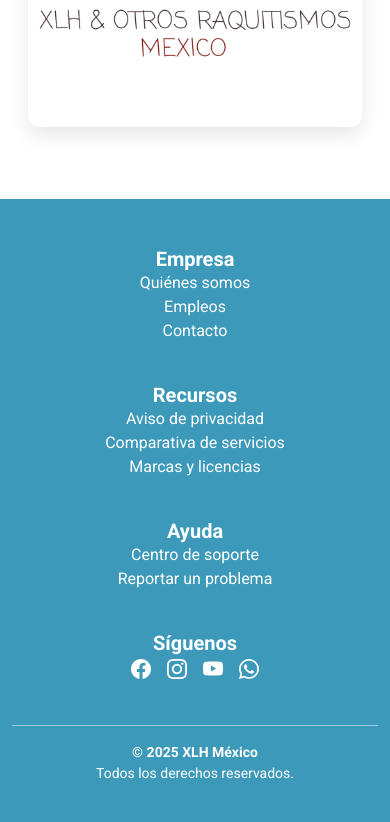
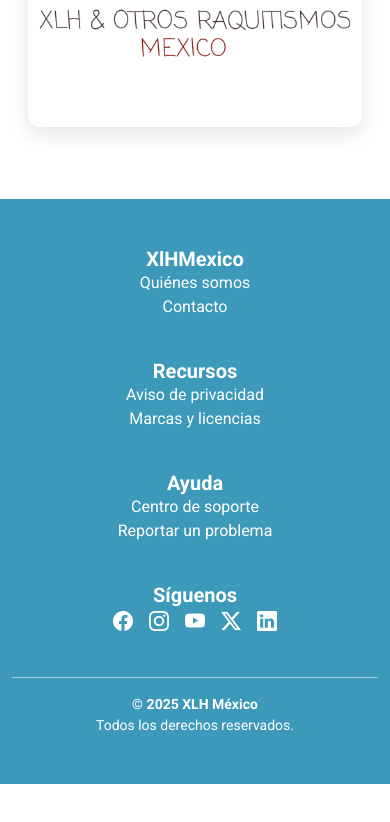
Before and after one commit to Quedo02/xlh-mexico, a Next.js app: page / in a window 390 px wide. Shown: the part 4184-5006 px from the top of the page. After the commit the page ends 4968 px from the top, so only its background shows below. Built offline with nearby package versions, Linux system fonts and the light colour scheme.

Commit message:
feature/navbar-footer

```diff
--- a/src/app/globals.css
+++ b/src/app/globals.css
@@ -589,7 +589,7 @@
     /* 👇 Nuevo comportamiento tipo tarjeta flotante */
     position: absolute;
     right: 1rem;
-    top: 100%; /* justo debajo de la navbar */
+    top: 91%; /* justo debajo de la navbar */
     width: auto;
     max-width: 280px;
     min-width: 200px;
@@ -600,7 +600,7 @@
   .navbar-nav {
     display: flex;
     flex-direction: column;
-    gap: 0.2rem;
+    gap: 0.5rem;
   }
 
   .navbar-nav .nav-item {
--- a/src/components/Footer.tsx
+++ b/src/components/Footer.tsx
@@ -6,10 +6,9 @@
             <div className="row text-center text-md-start">
                 {/* Columna Empresa */}
                 <div className="col-12 col-md-3 mb-4">
-                    <h5 className="fw-bold">Empresa</h5>
+                    <h5 className="fw-bold">XlHMexico</h5>
                     <ul className="list-unstyled">
-                        <li><a href="#" className="text-white text-decoration-none">Quiénes somos</a></li>
-                        <li><a href="#" className="text-white text-decoration-none">Empleos</a></li>
+                        <li><a href="/nosotros" className="text-white text-decoration-none">Quiénes somos</a></li>
                         <li><a href="#" className="text-white text-decoration-none">Contacto</a></li>
                     </ul>
                 </div>
@@ -18,7 +17,6 @@
                     <h5 className="fw-bold">Recursos</h5>
                     <ul className="list-unstyled">
                         <li><a href="#" className="text-white text-decoration-none">Aviso de privacidad</a></li>
-                        <li><a href="#" className="text-white text-decoration-none">Comparativa de servicios</a></li>
                         <li><a href="#" className="text-white text-decoration-none">Marcas y licencias</a></li>
                     </ul>
                 </div>
@@ -34,10 +32,11 @@
                 <div className="col-12 col-md-3 mb-4">
                     <h5 className="fw-bold">Síguenos</h5>
                     <div className="d-flex justify-content-center justify-content-md-start gap-3">
-                        <a href="#" className="text-white fs-5"><i className="bi bi-facebook"></i></a>
-                        <a href="#" className="text-white fs-5"><i className="bi bi-instagram"></i></a>
-                        <a href="#" className="text-white fs-5"><i className="bi bi-youtube"></i></a>
-                        <a href="#" className="text-white fs-5"><i className="bi bi-whatsapp"></i></a>
+                        <a href="https://www.facebook.com/XLHMexico" className="text-white fs-5"><i className="bi bi-facebook"></i></a>
+                        <a href="https://instagram.com/xlhmexico" className="text-white fs-5"><i className="bi bi-instagram"></i></a>
+                        <a href="https://www.youtube.com/channel/UCptD44u67BRvNuU-q8dtslg" className="text-white fs-5"><i className="bi bi-youtube"></i></a>
+                        <a href="https://twitter.com/xlhmexico" target="_blank" rel="noopener noreferrer" className="text-white fs-5"><i className="bi bi-twitter-x"></i></a>
+                        <a href="https://www.linkedin.com/in/xlh-mexico" target="_blank" rel="noopener noreferrer" className="text-white fs-5"><i className="bi bi-linkedin"></i></a>
                     </div>
                 </div>
             </div>
--- a/src/components/Navbar.tsx
+++ b/src/components/Navbar.tsx
@@ -38,13 +38,13 @@
         <div className="collapse navbar-collapse" id="navbarNav">
         <ul className="navbar-nav ms-auto gap-2 align-items-lg-center">
         {[
-            { href: "/inicio", label: "Inicio" },
+            { href: "/inicio", label: "Sobre el XLH" },
             { href: "/eventos", label: "Eventos" },
             { href: "/directorio", label: "Directorio" },
-            { href: "/material", label: "Material" },
+            { href: "/material", label: "Información" },
             { href: "/nosotros", label: "Nosotros" },
             { href: "/registro", label: "Registro" },
-            { href: "/servicios", label: "Servicios" },
+            // { href: "/servicios", label: "Servicios" },
         ].map((item) => (
             <li key={item.href} className="nav-item">
             <Link className="nav-link text-center" href={item.href}>
```
